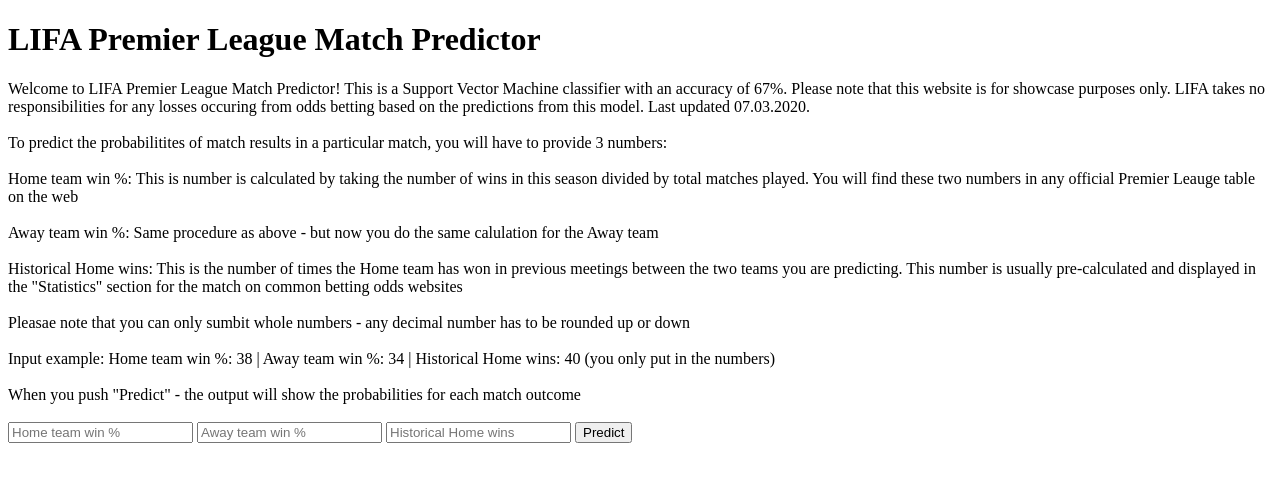
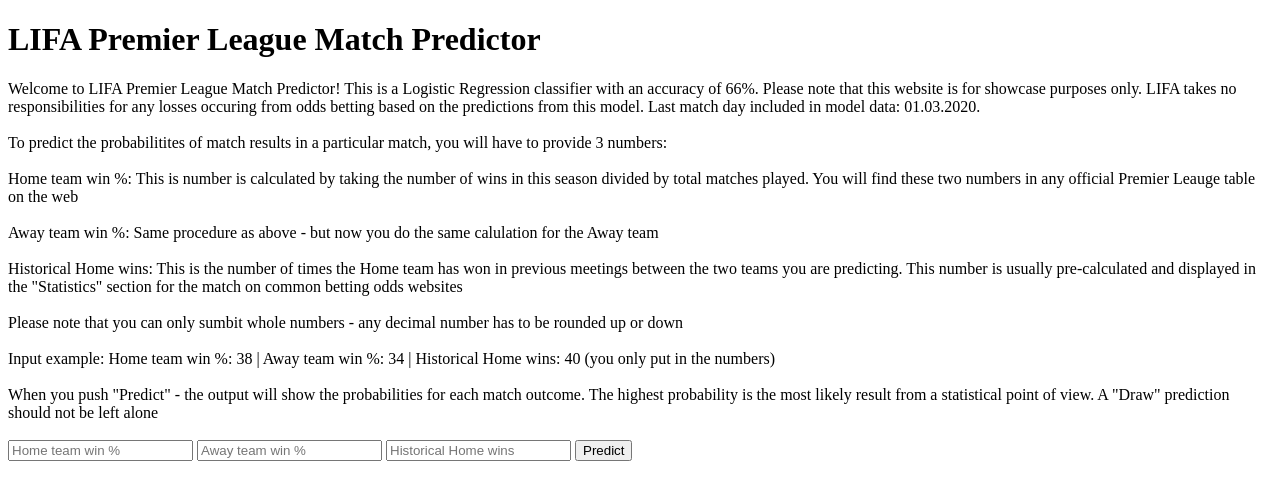
Before and after one commit to audunkn/pl_match_predictor, a Flask app: page / in a window 1280 px wide. Shown: the top 500 px of the page. Run offline with Flask 2, Linux system fonts and the light colour scheme; parts of the project's set-up code (start-up, migrations or seed data) failed here and were passed over.

Commit message:
Add files via upload

```diff
--- a/templates/index.html
+++ b/templates/index.html
@@ -14,7 +14,7 @@
 <body>
  <div class="login">
 	<h1>LIFA Premier League Match Predictor</h1>
-    <h12>Welcome to LIFA Premier League Match Predictor! This is a Support Vector Machine classifier with an accuracy of 67%. Please note that this website is for showcase purposes only. LIFA takes no responsibilities for any losses occuring from odds betting based on the predictions from this model. Last updated 07.03.2020.</h12>
+    <h12>Welcome to LIFA Premier League Match Predictor! This is a Logistic Regression classifier with an accuracy of 66%. Please note that this website is for showcase purposes only. LIFA takes no responsibilities for any losses occuring from odds betting based on the predictions from this model. Last match day included in model data: 01.03.2020.</h12>
     <br>
     <br>
     <h12>To predict the probabilitites of match results in a particular match, you will have to provide 3 numbers:<h12>
@@ -29,13 +29,13 @@
     <h12>Historical Home wins: This is the number of times the Home team has won in previous meetings between the two teams you are predicting. This number is usually pre-calculated and displayed in the "Statistics" section for the match on common betting odds websites<h12>
     <br>
     <br>
-    <h12>Pleasae note that you can only sumbit whole numbers - any decimal number has to be rounded up or down<h12>
+    <h12>Please note that you can only sumbit whole numbers - any decimal number has to be rounded up or down<h12>
     <br>
     <br>
     <h12>Input example: Home team win %: 38 | Away team win %: 34 | Historical Home wins: 40 (you only put in the numbers) <h12>
     <br>
     <br>
-    <h12>When you push "Predict" - the output will show the probabilities for each match outcome<h12>
+    <h12>When you push "Predict" - the output will show the probabilities for each match outcome. The highest probability is the most likely result from a statistical point of view.  A "Draw" prediction should not be left alone<h12>
 
      <!-- Main Input For Receiving Query to our ML -->
     <form action="{{ url_for('predict')}}"method="post">
```
Also changed, not shown: 1 other file.
